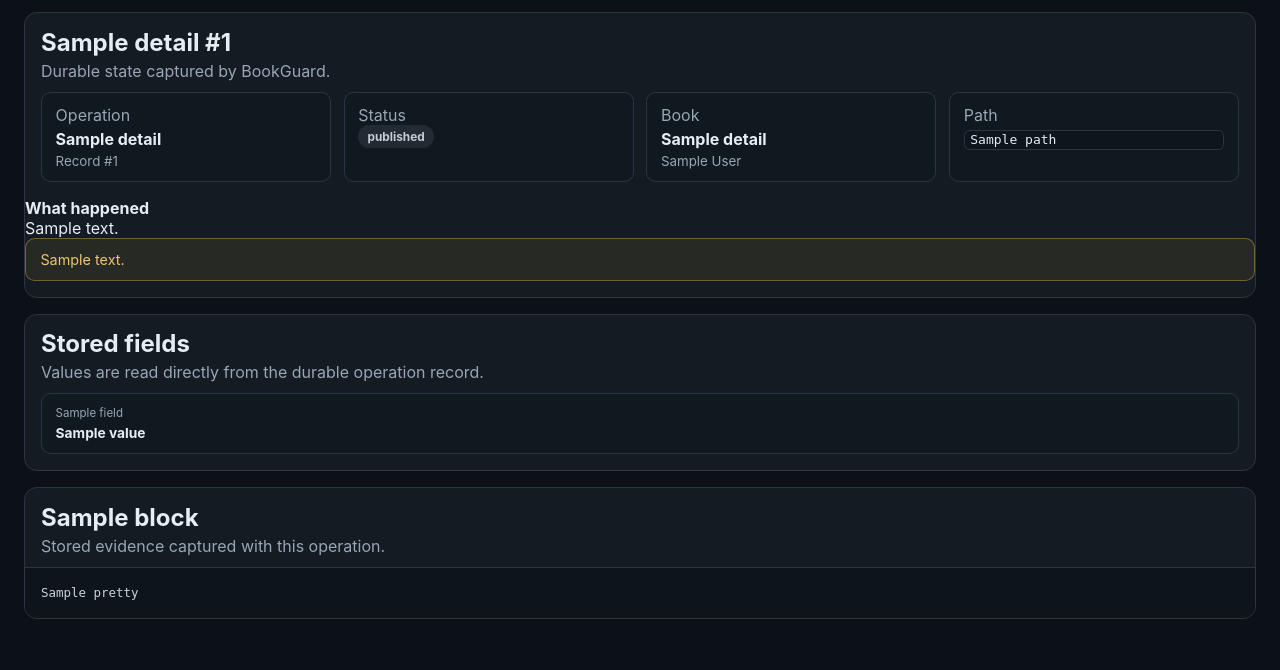
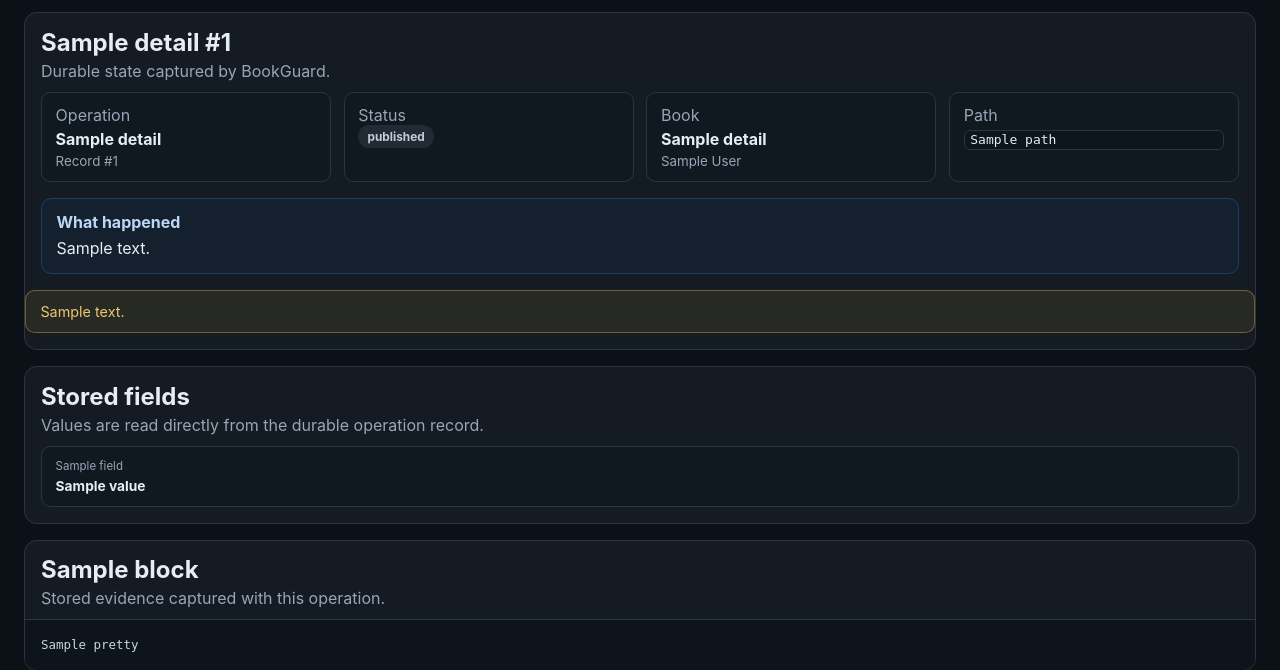
Before and after one commit to foobarbigtime/bookguard, a Python web app: template templates/history_detail.html in a window 1280 px wide. Shown: the part 226-896 px from the top of the page. Before the commit the page ends 845 px from the top, so only its background shows below. Run offline with Jinja, Linux system fonts and the light colour scheme; the template is opened without the code that fills it: most values are stand-ins (such as "Sample title", 1, 10 or a date in 2020).

Commit message:
Style operation detail summary

```diff
--- a/static/style.css
+++ b/static/style.css
@@ -255,3 +255,7 @@ input:focus, select:focus, textarea:focus { outline: none; border-color: #4e8bc7
 .history-detail-field strong { display:block; font-size:.86rem; overflow-wrap:anywhere; white-space:pre-wrap; }
 .history-detail-evidence { display:grid; gap:1rem; }
 .history-detail-json { margin:0; padding:1rem; max-height:520px; overflow:auto; border-top:1px solid var(--border); background:#0d141c; color:#c9d5e1; font-size:.78rem; line-height:1.45; white-space:pre-wrap; overflow-wrap:anywhere; }
+
+.history-detail-summary-note { margin:0 1rem 1rem; border:1px solid rgba(40,103,178,.42); background:rgba(40,103,178,.07); border-radius:.65rem; padding:.8rem .9rem; }
+.history-detail-summary-note strong { display:block; color:#bad8f6; }
+.history-detail-summary-note p { margin-top:.35rem; line-height:1.45; }
```
